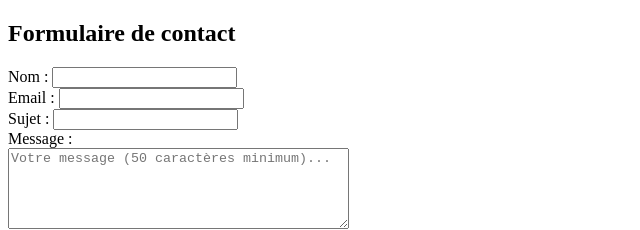
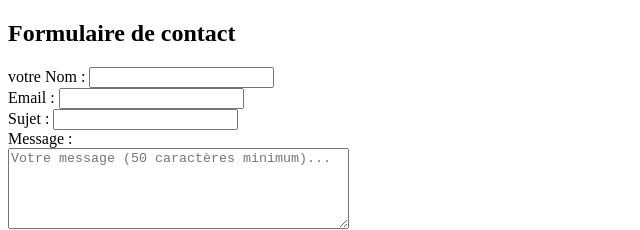
Before and after one commit to Haytamse/tp1, a plain HTML site: page ex6.html in a window 1280 px wide. Shown: the top 230 px of the page, 0-640 px from the left. Drawn offline with Linux system fonts and the light colour scheme.

Commit message:
Update ex6.html

```diff
--- a/ex6.html
+++ b/ex6.html
@@ -11,7 +11,7 @@
 
   <form action="#" method="post">
     <div>
-      <label for="nom">Nom :</label>
+      <label for="nom">votre Nom :</label>
       <input type="text" id="nom" name="nom" required>
     </div>
 
```
